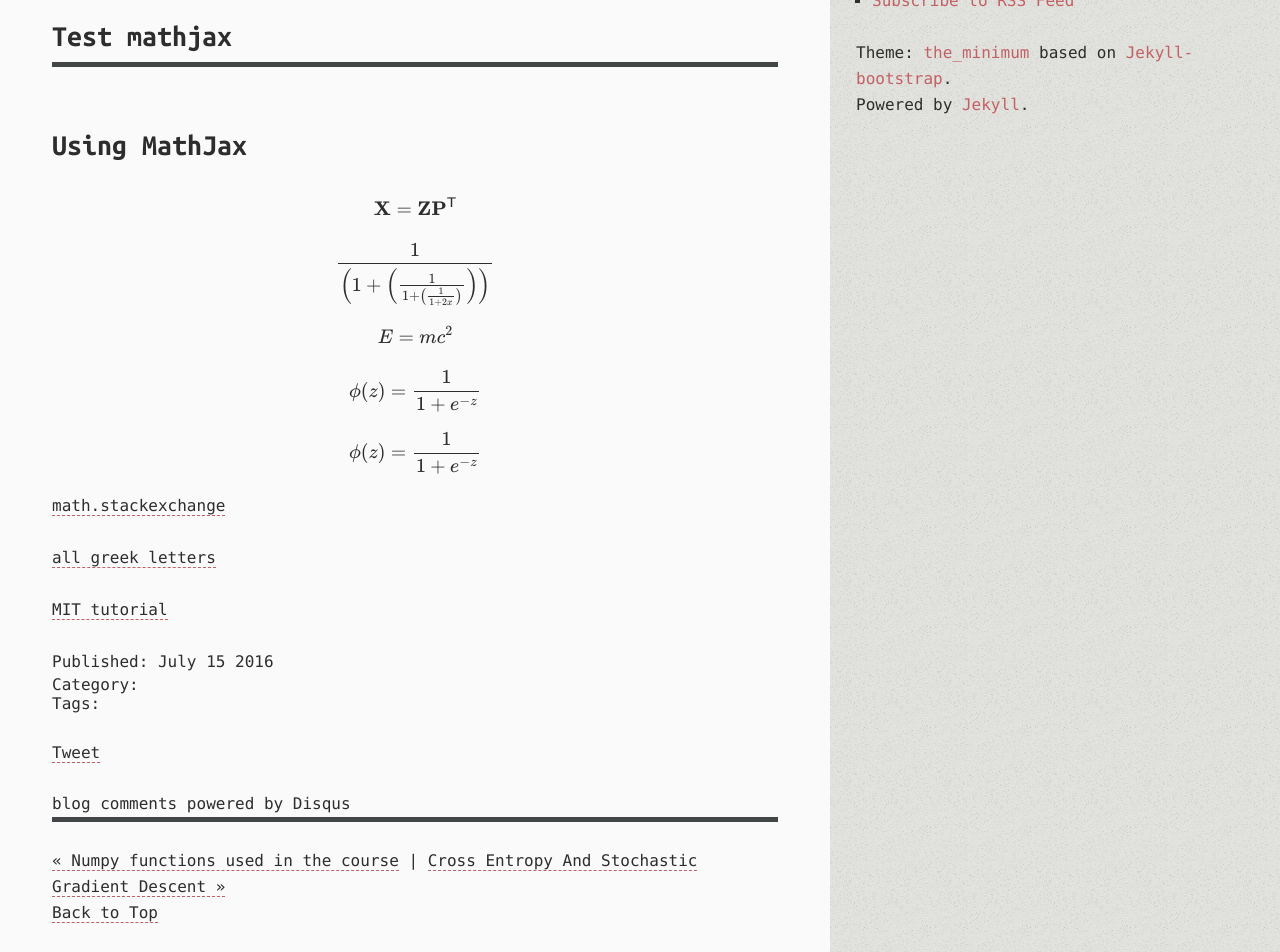
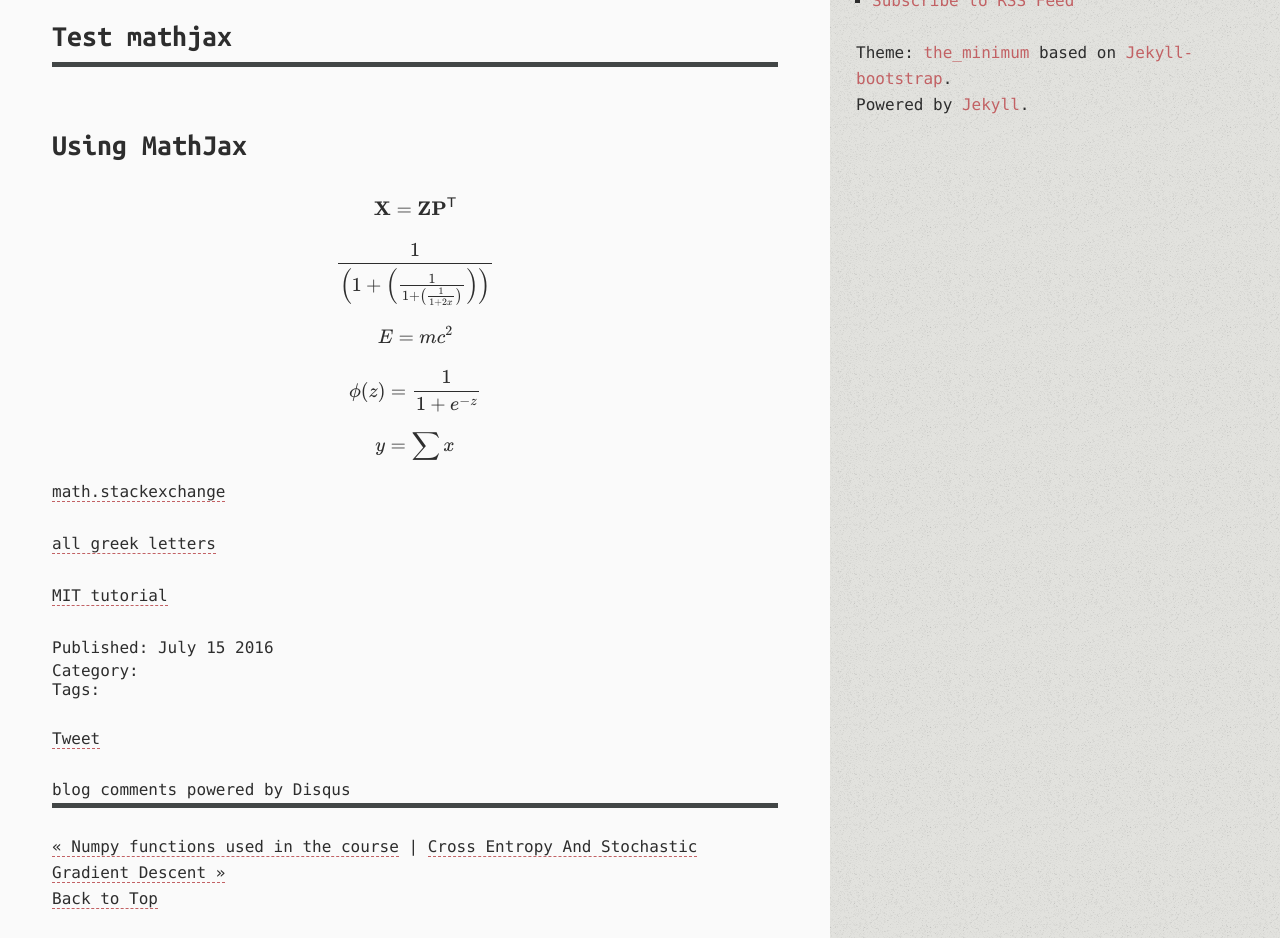
Before and after one commit to BrianPin/brianpin.github.io, a Jekyll site: the page built from _posts/2016-07-15-initial-mathjax-test.markdown, in a window 1280 px wide. Shown: the part 346-1298 px from the top of the page. Built offline with Jekyll 4.4.1, drawn with Linux system fonts in a browser that asks for light colours; Markdown is read by kramdown in place of the engine named in the settings; formulas are drawn with MathJax 3; comment, search, counter and statistics services are not loaded.

Commit message:
mathjax problem

```diff
--- a/_posts/2016-07-15-initial-mathjax-test.markdown
+++ b/_posts/2016-07-15-initial-mathjax-test.markdown
@@ -18,7 +18,7 @@ $$ \frac{1}{\left(1+\left(\frac{1}{1+\left(\frac{1}{1+2x}\right)}\right)\right)}
 $$ \phi(z) = \frac{1}{1+e^{-z}} $$
 
 
-$$ \phi(z) = \frac{1}{1+e^{-z}} $$
+$$ y = \sum x $$
 
 
 [math.stackexchange](http://meta.math.stackexchange.com/questions/5020/mathjax-basic-tutorial-and-quick-reference)
```
